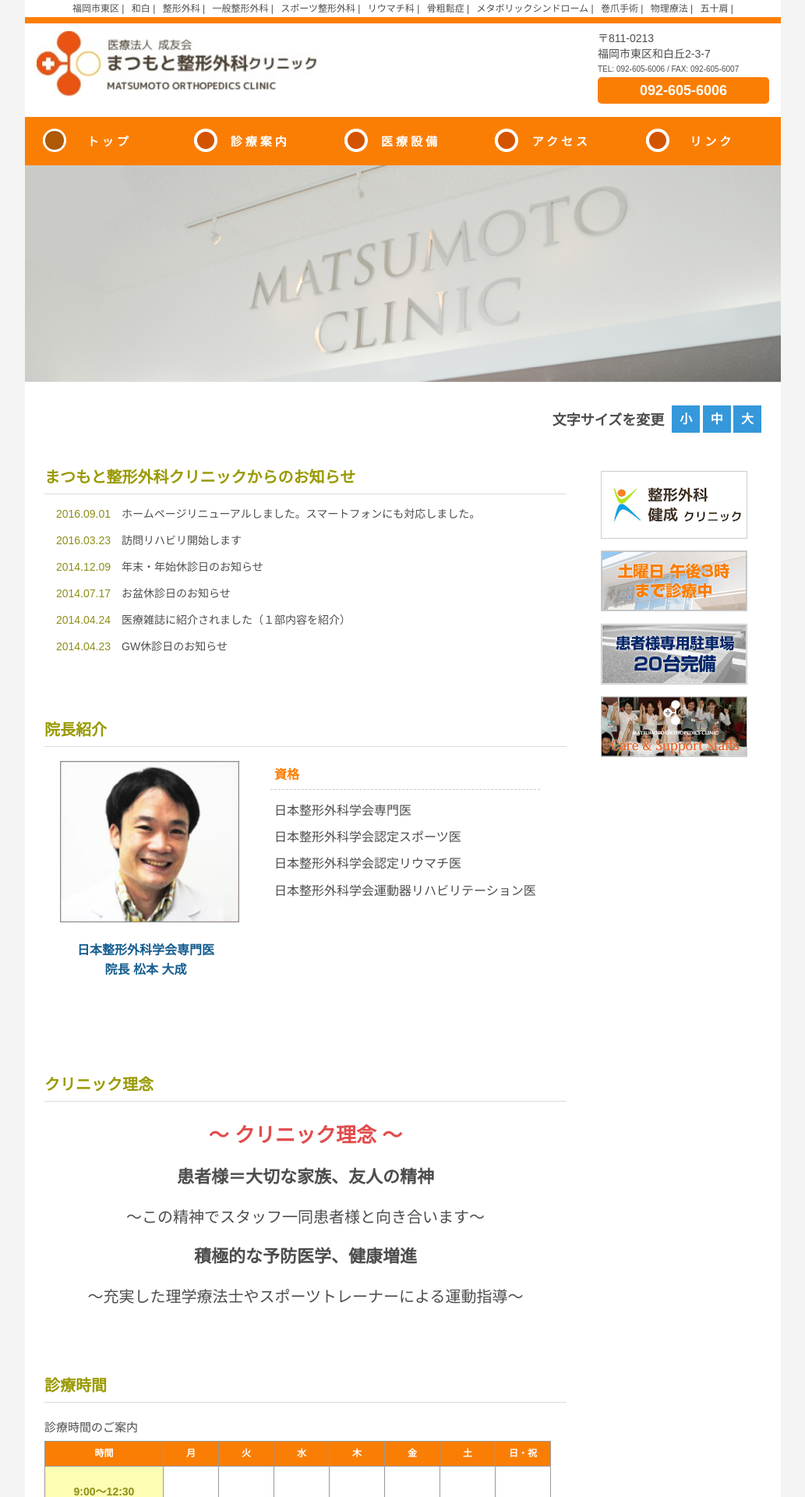
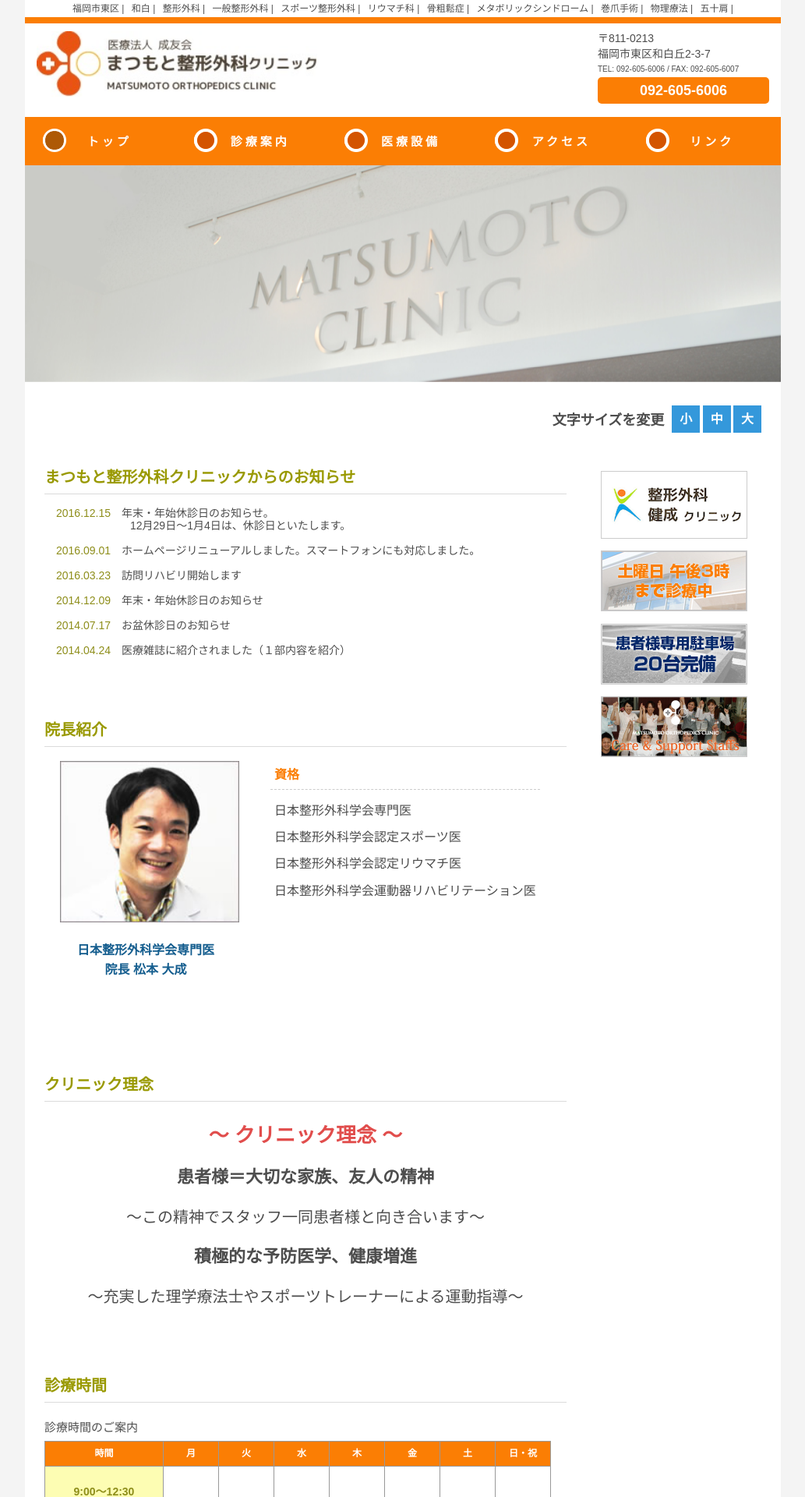
Before and after one commit to fsap/matsu-web, a PHP site: page / in a window 1280 px wide. Shown: the top 1920 px of the page at 78% size, without its empty margins (123-1156 px from the left). Run offline with PHP 8.4, Linux system fonts and the light colour scheme; grey boxes are pictures that could not be loaded.

Commit message:
年末年始のお知らせ

```diff
--- a/css/style.css
+++ b/css/style.css
@@ -938,10 +938,13 @@ h1 {
     color: #8e8e1b;
 }
 
-.news-list .news-item a {
+.news-list .news-item, .news-list .news-item a {
     display: block;
-    padding: 10px 15px;
+    padding: 4px 15px;
     font-size: 1.4rem;
+    margin-left: 4rem;
+    text-indent: -9.5rem;
+    line-height: 1.6rem;
     color: #4d4d4d;
 }
 
--- a/index.html
+++ b/index.html
@@ -109,6 +109,9 @@
             <section class="section news">
                 <h2 class="subtitle">まつもと整形外科クリニックからのお知らせ</h2>
                 <ul class="news-list">
+                    <li class="news-item">
+                        <a href="#"><time class="news-date" datetime="2016-12-15">2016.12.15</time>　年末・年始休診日のお知らせ。<br />12月29日～1月4日は、休診日といたします。</a>
+                    </li>
                     <li class="news-item">
                         <a href="#"><time class="news-date" datetime="2016-09-01">2016.09.01</time>　ホームページリニューアルしました。スマートフォンにも対応しました。</a>
                     </li>
--- a/sp/index.html
+++ b/sp/index.html
@@ -83,6 +83,10 @@
         <section class="section news">
             <h2 class="subtitle">まつもと整形外科クリニックからのお知らせ</h2>
             <ul class="news-list">
+                <li class="news-item">
+                    <a href="index.html"><time class="news-date" datetime="2016-12-15">2016.12.15</time><br />
+                    年末・年始休診日のお知らせ。<br />12月29日～1月4日は、休診日といたします。</a>
+                </li>
                 <li class="news-item">
                     <a href="index.html"><time class="news-date" datetime="2016-09-01">2016.09.01</time><br />
                     ホームページリニューアルしました</a>
```
